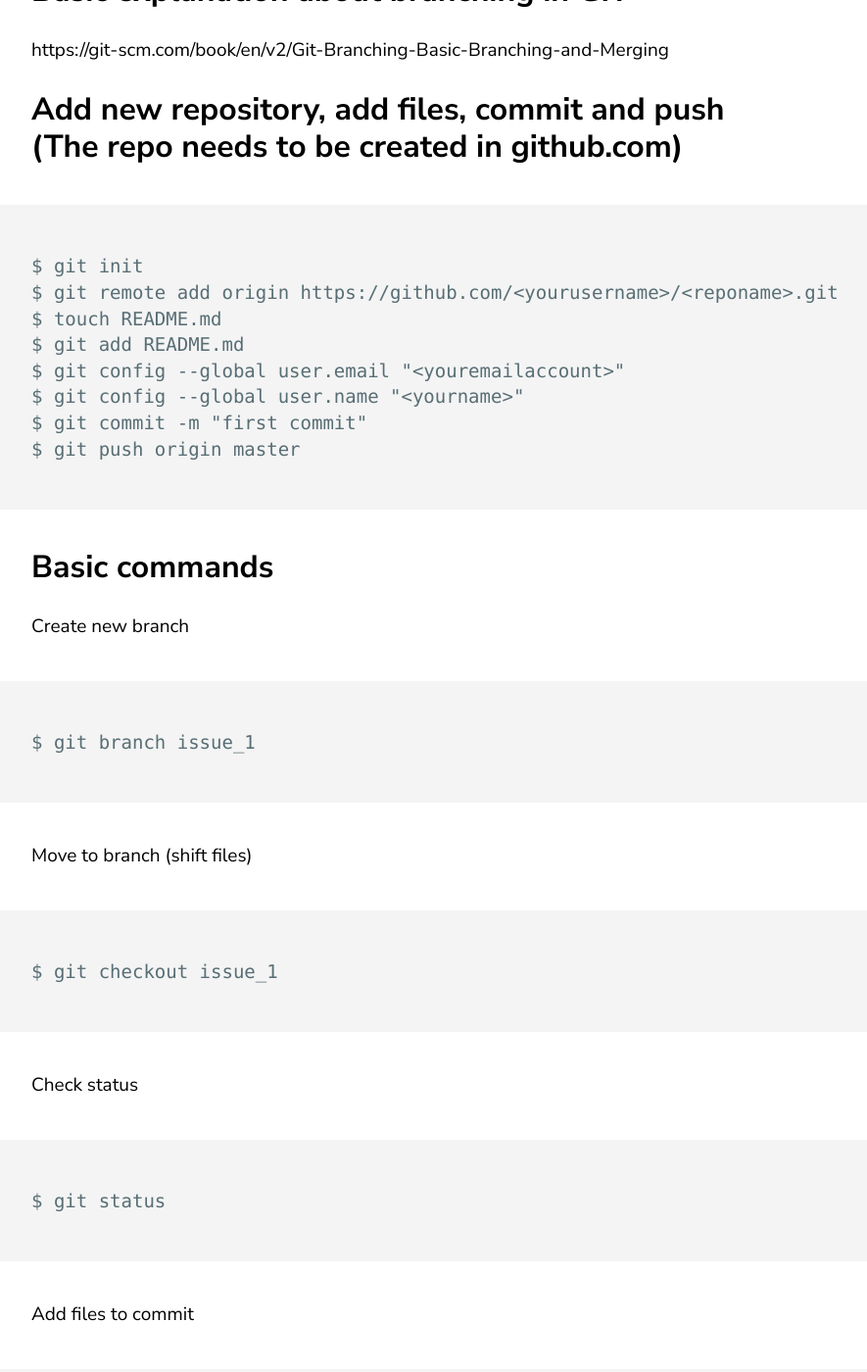
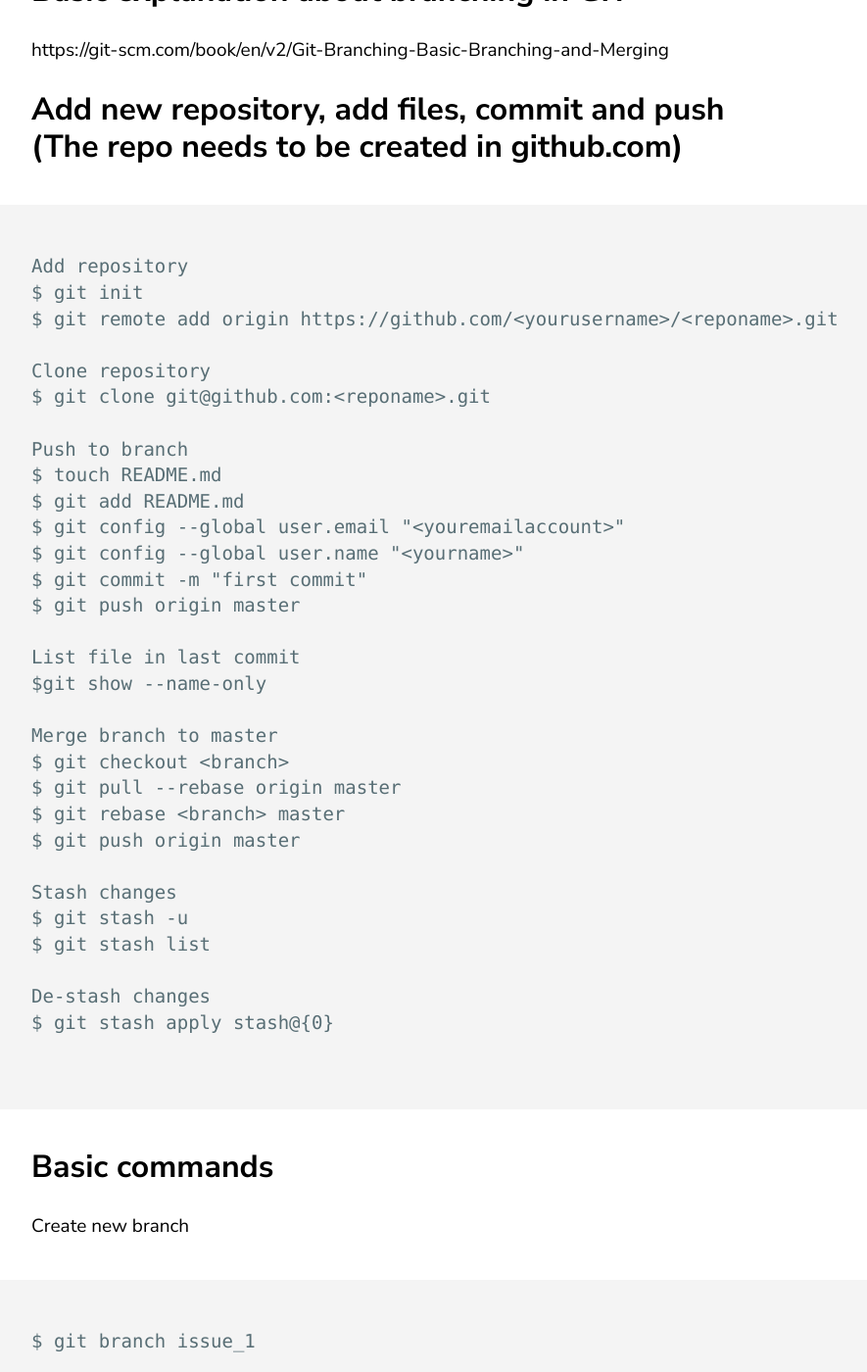
Before and after one commit to jluis9796/jluis9796.github.io, a Jekyll site: the page built from _posts/2020-05-31-manuals.markdown, in a window 1280 px wide and 1400 px high, scrolled down 801 px. Shown: the whole window at 98% size, without its empty margins (68-953 px from the left). Built offline with Jekyll 4.4.1, drawn with Linux system fonts in a browser that asks for light colours.

Commit message:
Update 2020-05-31-manuals.markdown

````diff
--- a/_posts/2020-05-31-manuals.markdown
+++ b/_posts/2020-05-31-manuals.markdown
@@ -17,14 +17,37 @@ https://git-scm.com/book/en/v2/Git-Branching-Basic-Branching-and-Merging
 
 ## Add new repository, add files, commit and push (The repo needs to be created in github.com)
 ```
+Add repository
 $ git init
 $ git remote add origin https://github.com/<yourusername>/<reponame>.git
+
+Clone repository
+$ git clone git@github.com:<reponame>.git
+
+Push to branch
 $ touch README.md
 $ git add README.md
 $ git config --global user.email "<youremailaccount>"
 $ git config --global user.name "<yourname>"
 $ git commit -m "first commit"
 $ git push origin master
+
+List file in last commit
+$git show --name-only
+
+Merge branch to master
+$ git checkout <branch>
+$ git pull --rebase origin master
+$ git rebase <branch> master
+$ git push origin master
+
+Stash changes
+$ git stash -u
+$ git stash list
+
+De-stash changes
+$ git stash apply stash@{0}
+
 ```
 
 ## Basic commands
````
